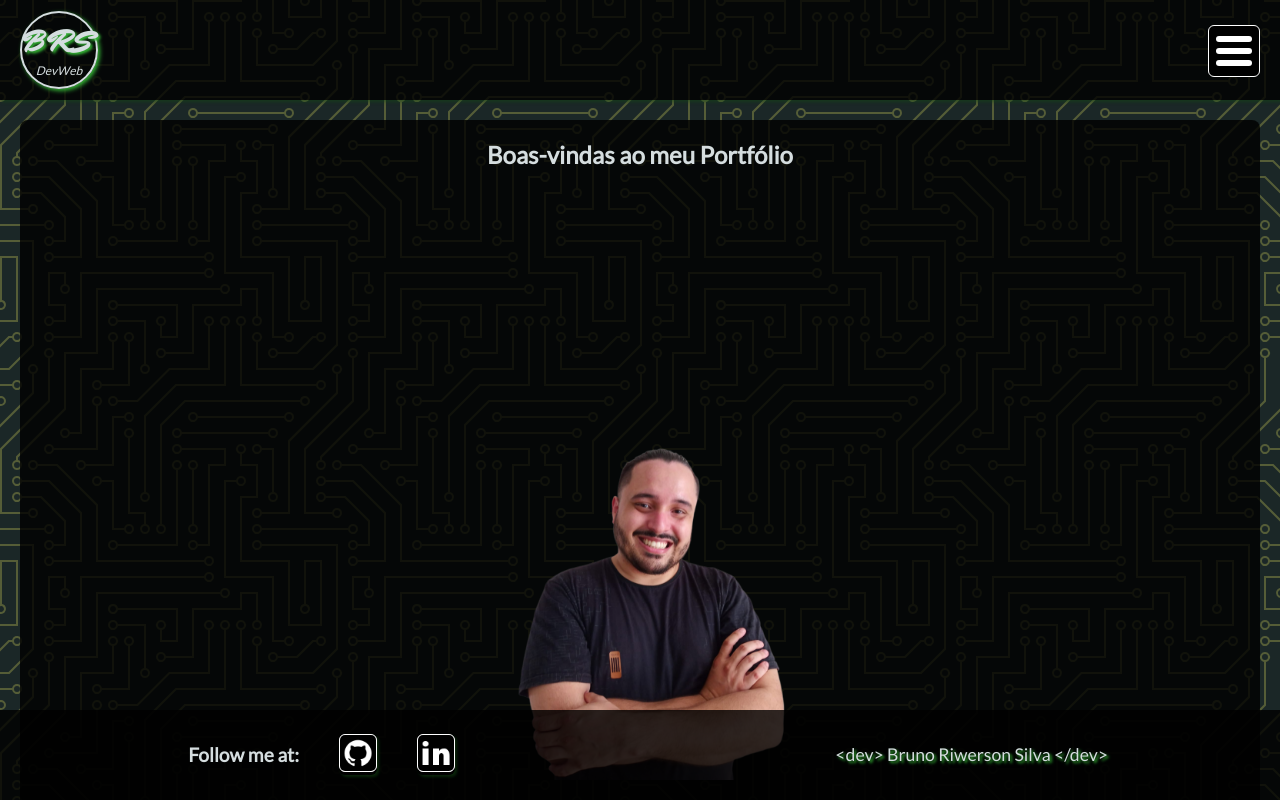
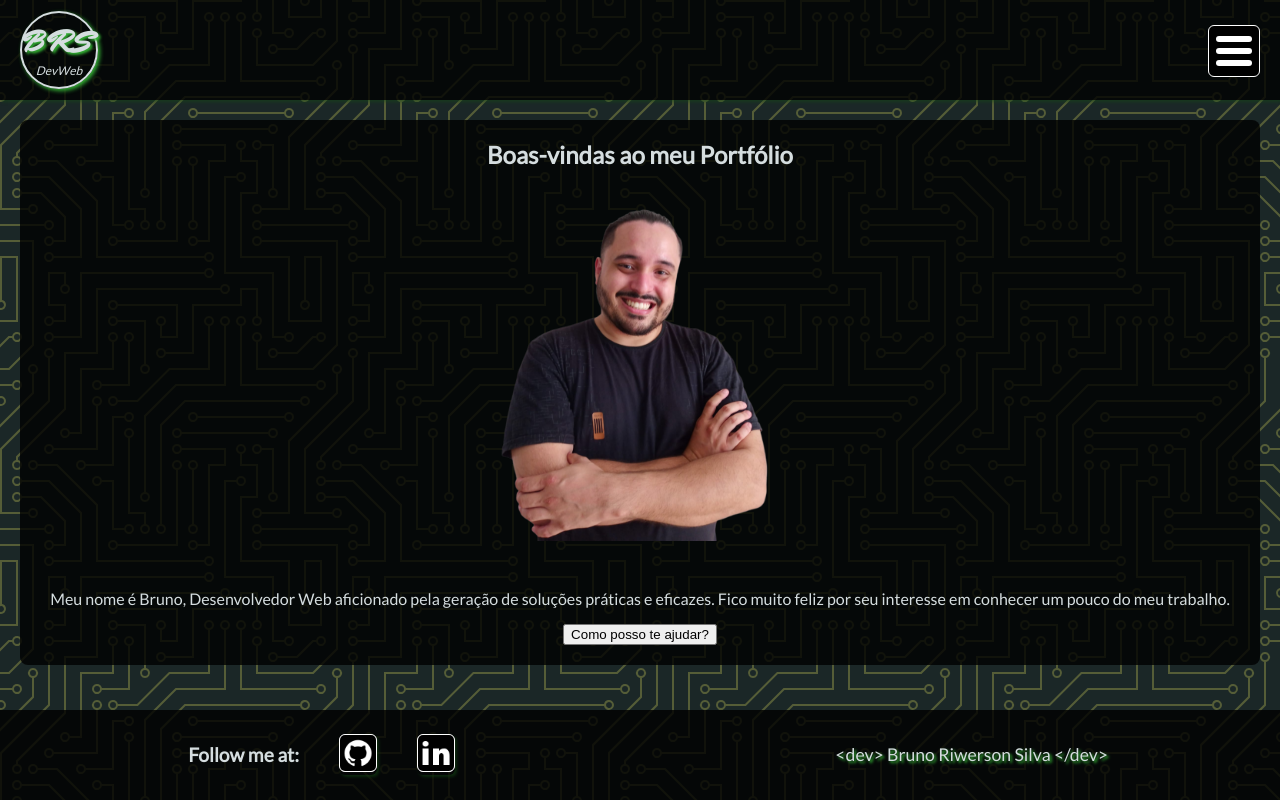
Before and after one commit to vanriwerson/portfolio-react-reboot, a React (Create React App) app: page / in a window 1280 px wide. Built offline with nearby package versions, Linux system fonts and the light colour scheme.

Commit message:
Ajustes na landing page

```diff
--- a/src/pages/Home.css
+++ b/src/pages/Home.css
@@ -11,9 +11,30 @@
   height: fit-content;
   justify-content: center;
   margin: 20px;
+  text-align: center;
 }
 
-.home .footer {
-  bottom: 0;
-  position: fixed;
+.content h1 {
+  width: 100%;
 }
+
+.content img {
+  margin: 12px auto;
+}
+
+.cta-wrapper {
+  align-items: center;
+  display: flex;
+  flex-direction: column;
+  justify-content: center;
+  padding: 20px;
+  text-align: justify;
+  width: 100%;
+}
+
+@media (min-width: 840px) {
+  .home .footer {
+    bottom: 0;
+    position: fixed;
+  }
+}
--- a/src/pages/Home.jsx
+++ b/src/pages/Home.jsx
@@ -12,6 +12,11 @@ export default class Home extends Component{
         <main className="content">
           <h1>Boas-vindas ao meu Portfólio</h1>
           <img src={ profile } alt="Foto de Bruno Riwerson" />
+
+          <div className="cta-wrapper">
+            <p>Meu nome é Bruno, Desenvolvedor Web aficionado pela geração de soluções práticas e eficazes. Fico muito feliz por seu interesse em conhecer um pouco do meu trabalho.</p>
+            <button>Como posso te ajudar?</button>
+          </div>
         </main>
         <Footer className="footer" />
       </section>
```
Also changed, not shown: src/images/profile.png.
